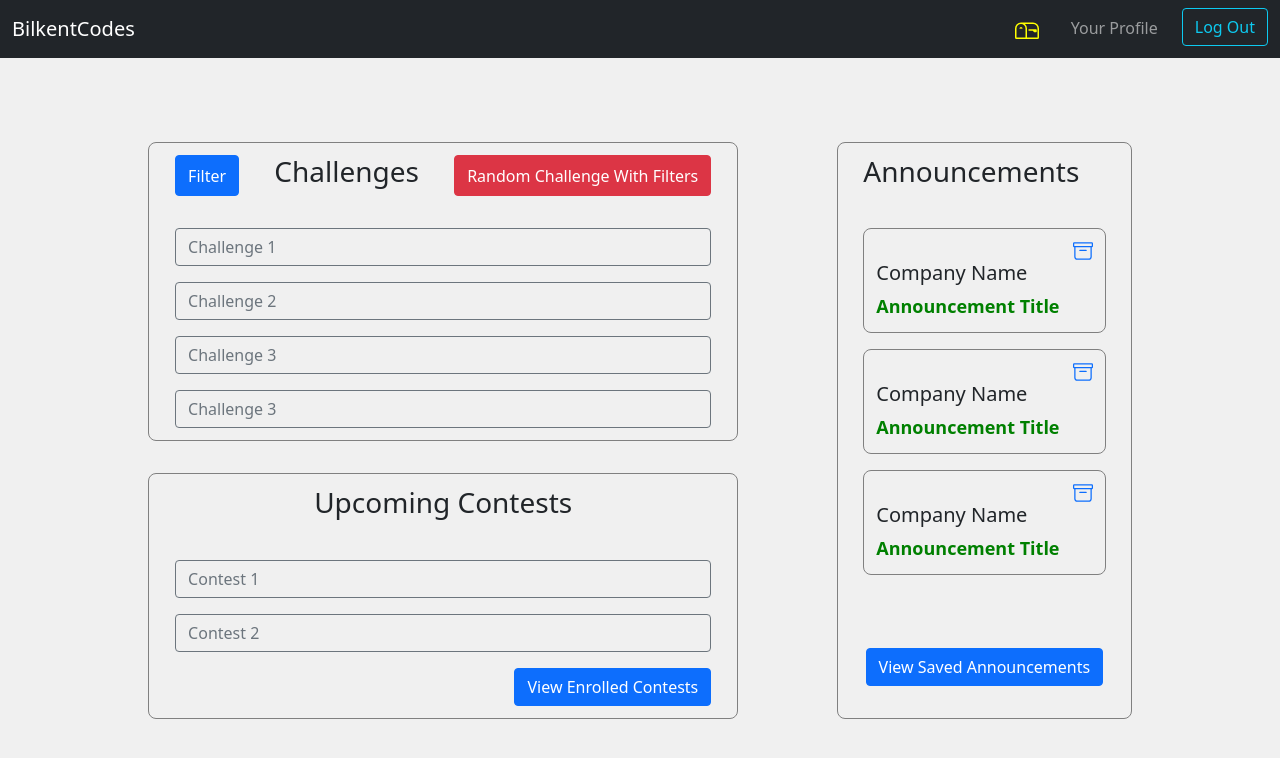
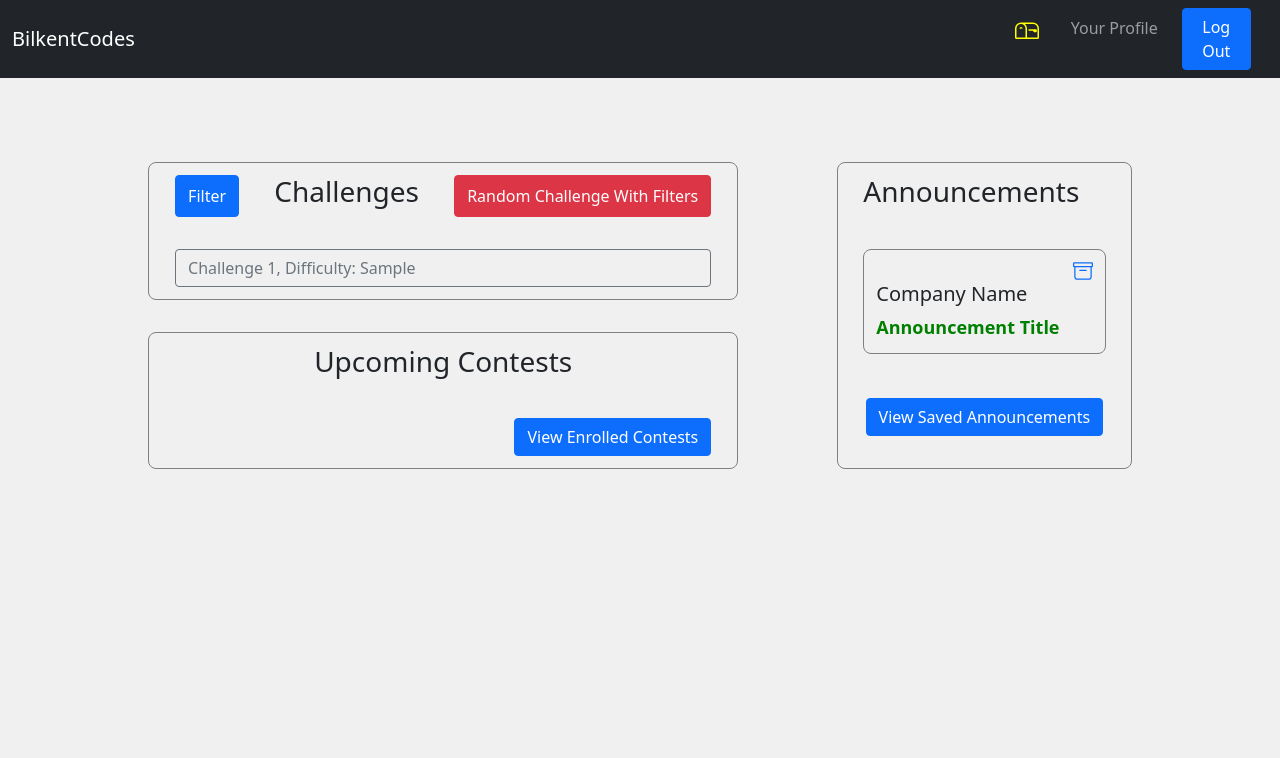
Before and after one commit to CS353-Group15/CS353-Group15.github.io, a PHP site: page /userHomePage.php in a window 1280 px wide. Shown: the top 758 px of the page. Run offline with PHP 8.4, Linux system fonts and the light colour scheme; the visitor is signed in with stand-in values (Sample User, id 1); tables that the repository leaves empty or names only in its code hold one stand-in row (values such as "Sample post").

Commit message:
Update userHomePage.php

```diff
--- /dev/null
+++ b/src/session.php
@@ -0,0 +1,8 @@
+<?php
+include('config.php');
+
+session_start();
+if (!isset($_SESSION['username']) && !isset($_SESSION['company_id'])) {
+  header("location: userLogin.php");
+}
+?>
--- a/src/userHomePage.php
+++ b/src/userHomePage.php
@@ -1,4 +1,27 @@
-<?php ?>
+<?php
+include("session.php");
+
+if (isset($_POST['logout'])) {
+  session_destroy();
+  header("location: userLogin.php");
+}
+
+include("config.php");
+$username = $_SESSION['username'];
+$rs_challenges = $mysqli->query("" .
+                     "SELECT * " .
+                     "FROM Challenge ");
+
+$today_date = date("Y-m-d");
+$rs_contests = $mysqli->query("" .
+                    "SELECT * " .
+                    "FROM Contest " .
+                    "WHERE date >= '$today_date'");
+
+$rs_announcements = $mysqli->query("" .
+                    "SELECT * " .
+                    "FROM Announcement ");
+?>
 <!DOCTYPE html>
 <html lang="en">
 
@@ -36,7 +59,11 @@
             <a class="nav-link" href="userProfile.php">Your Profile</a>
           </li>
           <li class="nav-item">
-            <a class="btn btn-outline-info btn-large" href="userLogin.php">Log Out</a>
+            <form action="userHomePage.php" method="POST" id="logout">
+              <div class="button-box">
+                <button class="btn btn-primary btn-large" type="submit" name="logout">Log Out</button>
+              </div>
+            </form>
           </li>
         </ul>
       </div>
@@ -52,10 +79,14 @@
           <button class="btn btn-danger">Random Challenge With Filters</button>
         </div>
         <div class="user-home-left-box-upper-content">
-          <a href="#" class="btn btn-outline-secondary user-home-left-box-upper-challenge">Challenge 1</a>
-          <a href="#" class="btn btn-outline-secondary user-home-left-box-upper-challenge">Challenge 2</a>
-          <a href="#" class="btn btn-outline-secondary user-home-left-box-upper-challenge">Challenge 3</a>
-          <a href="#" class="btn btn-outline-secondary user-home-left-box-upper-challenge">Challenge 3</a>
+          <?php
+          while ($row = mysqli_fetch_array($rs_challenges)):
+            $item_id = $row['item_id'];
+            $difficulty = $row['difficulty'];
+
+            echo "<a href=\"#\" class=\"btn btn-outline-secondary user-home-left-box-upper-challenge\">Challenge $item_id, Difficulty: $difficulty </a>";
+          endwhile;
+          ?>
         </div>
       </div>
       <div class=" user-home-left-box-bottom">
@@ -63,8 +94,14 @@
           <h3>Upcoming Contests</h3>
         </div>
         <div class="user-home-left-box-bottom-content">
-          <a href="#" class="btn btn-outline-secondary user-home-left-box-bottom-contest">Contest 1</a>
-          <a href="#" class="btn btn-outline-secondary user-home-left-box-bottom-contest">Contest 2</a>
+          <?php
+          while ($row = mysqli_fetch_array($rs_contests)):
+            $item_id = $row['item_id'];
+            $name = $row['name'];
+
+            echo "<a href=\"#\" class=\"btn btn-outline-secondary user-home-left-box-bottom-contest\">Contest $item_id: $name</a>";
+          endwhile;
+          ?>
         </div>
         <div class="user-home-left-box-bottom-footer">
           <a href="#" class="btn btn-primary user-home-left-box-bottom-button">View Enrolled Contests</a>
@@ -76,45 +113,24 @@
         <h3>Announcements</h3>
       </div>
       <div class="user-home-right-box-content">
-        <div class="user-home-right-box-announcement">
-          <div class="user-home-right-box-announcement-save">
-            <a href="#" class="user-home-right-box-announcement-save-button">
-              <svg xmlns="http://www.w3.org/2000/svg" width="20" height="20" fill="currentColor" class="bi bi-archive" viewBox="0 0 16 16">
-                <path d="M0 2a1 1 0 0 1 1-1h14a1 1 0 0 1 1 1v2a1 1 0 0 1-1 1v7.5a2.5 2.5 0 0 1-2.5 2.5h-9A2.5 2.5 0 0 1 1 12.5V5a1 1 0 0 1-1-1V2zm2 3v7.5A1.5 1.5 0 0 0 3.5 14h9a1.5 1.5 0 0 0 1.5-1.5V5H2zm13-3H1v2h14V2zM5 7.5a.5.5 0 0 1 .5-.5h5a.5.5 0 0 1 0 1h-5a.5.5 0 0 1-.5-.5z" />
-              </svg>
-            </a>
-          </div>
-          <div class="user-home-right-box-announcement-detail">
-            <h5>Company Name</h5>
-            <a href="#" class="user-home-right-box-announcement-detail-link"><strong>Announcement Title</strong></a>
-          </div>
-        </div>
-        <div class="user-home-right-box-announcement">
-          <div class="user-home-right-box-announcement-save">
-            <a href="#" class="user-home-right-box-announcement-save-button">
-              <svg xmlns="http://www.w3.org/2000/svg" width="20" height="20" fill="currentColor" class="bi bi-archive" viewBox="0 0 16 16">
-                <path d="M0 2a1 1 0 0 1 1-1h14a1 1 0 0 1 1 1v2a1 1 0 0 1-1 1v7.5a2.5 2.5 0 0 1-2.5 2.5h-9A2.5 2.5 0 0 1 1 12.5V5a1 1 0 0 1-1-1V2zm2 3v7.5A1.5 1.5 0 0 0 3.5 14h9a1.5 1.5 0 0 0 1.5-1.5V5H2zm13-3H1v2h14V2zM5 7.5a.5.5 0 0 1 .5-.5h5a.5.5 0 0 1 0 1h-5a.5.5 0 0 1-.5-.5z" />
-              </svg>
-            </a>
-          </div>
-          <div class="user-home-right-box-announcement-detail">
-            <h5>Company Name</h5>
-            <a href="#" class="user-home-right-box-announcement-detail-link"><strong>Announcement Title</strong></a>
-          </div>
-        </div>
-        <div class="user-home-right-box-announcement">
-          <div class="user-home-right-box-announcement-save">
-            <a href="#" class="user-home-right-box-announcement-save-button">
-              <svg xmlns="http://www.w3.org/2000/svg" width="20" height="20" fill="currentColor" class="bi bi-archive" viewBox="0 0 16 16">
-                <path d="M0 2a1 1 0 0 1 1-1h14a1 1 0 0 1 1 1v2a1 1 0 0 1-1 1v7.5a2.5 2.5 0 0 1-2.5 2.5h-9A2.5 2.5 0 0 1 1 12.5V5a1 1 0 0 1-1-1V2zm2 3v7.5A1.5 1.5 0 0 0 3.5 14h9a1.5 1.5 0 0 0 1.5-1.5V5H2zm13-3H1v2h14V2zM5 7.5a.5.5 0 0 1 .5-.5h5a.5.5 0 0 1 0 1h-5a.5.5 0 0 1-.5-.5z" />
-              </svg>
-            </a>
-          </div>
-          <div class="user-home-right-box-announcement-detail">
-            <h5>Company Name</h5>
-            <a href="#" class="user-home-right-box-announcement-detail-link"><strong>Announcement Title</strong></a>
-          </div>
-        </div>
+        <?php
+        while ($row = mysqli_fetch_array($rs_announcements)):
+          echo
+          "<div class=\"user-home-right-box-announcement\">
+            <div class=\"user-home-right-box-announcement-save\">
+              <a href=\"#\" class=\"user-home-right-box-announcement-save-button\">
+                <svg xmlns=\"http://www.w3.org/2000/svg\" width=\"20\" height=\"20\" fill=\"currentColor\" class=\"bi bi-archive\" viewBox=\"0 0 16 16\">
+                  <path d=\"M0 2a1 1 0 0 1 1-1h14a1 1 0 0 1 1 1v2a1 1 0 0 1-1 1v7.5a2.5 2.5 0 0 1-2.5 2.5h-9A2.5 2.5 0 0 1 1 12.5V5a1 1 0 0 1-1-1V2zm2 3v7.5A1.5 1.5 0 0 0 3.5 14h9a1.5 1.5 0 0 0 1.5-1.5V5H2zm13-3H1v2h14V2zM5 7.5a.5.5 0 0 1 .5-.5h5a.5.5 0 0 1 0 1h-5a.5.5 0 0 1-.5-.5z\" />
+                </svg>
+              </a>
+            </div>
+            <div class=\"user-home-right-box-announcement-detail\">
+              <h5>Company Name</h5>
+              <a href=\"#\" class=\"user-home-right-box-announcement-detail-link\"><strong>Announcement Title</strong></a>
+            </div>
+          </div>";
+        endwhile;
+        ?>
       </div>
       <div class="user-home-right-box-footer">
         <a href="" class="btn btn-primary">View Saved Announcements</a>
```
Also changed, not shown: src/userLogin.php (+7 -1 lines), src/userRegister.php (+7 -1 lines).
